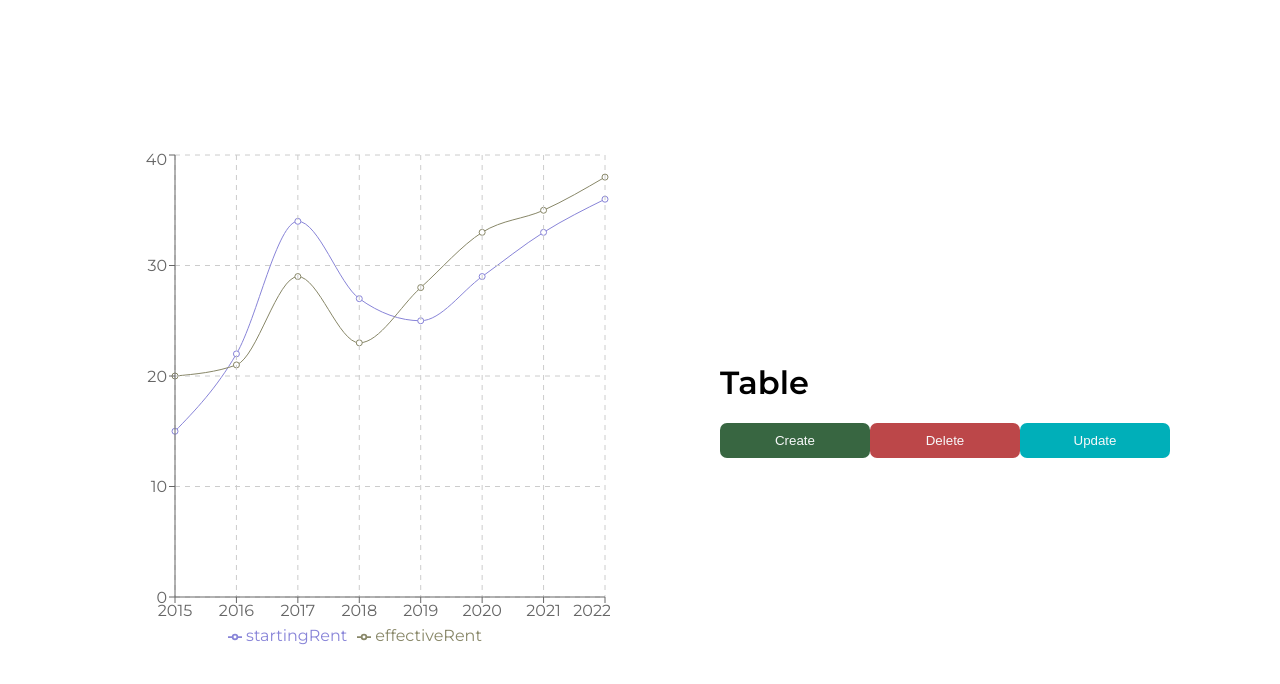
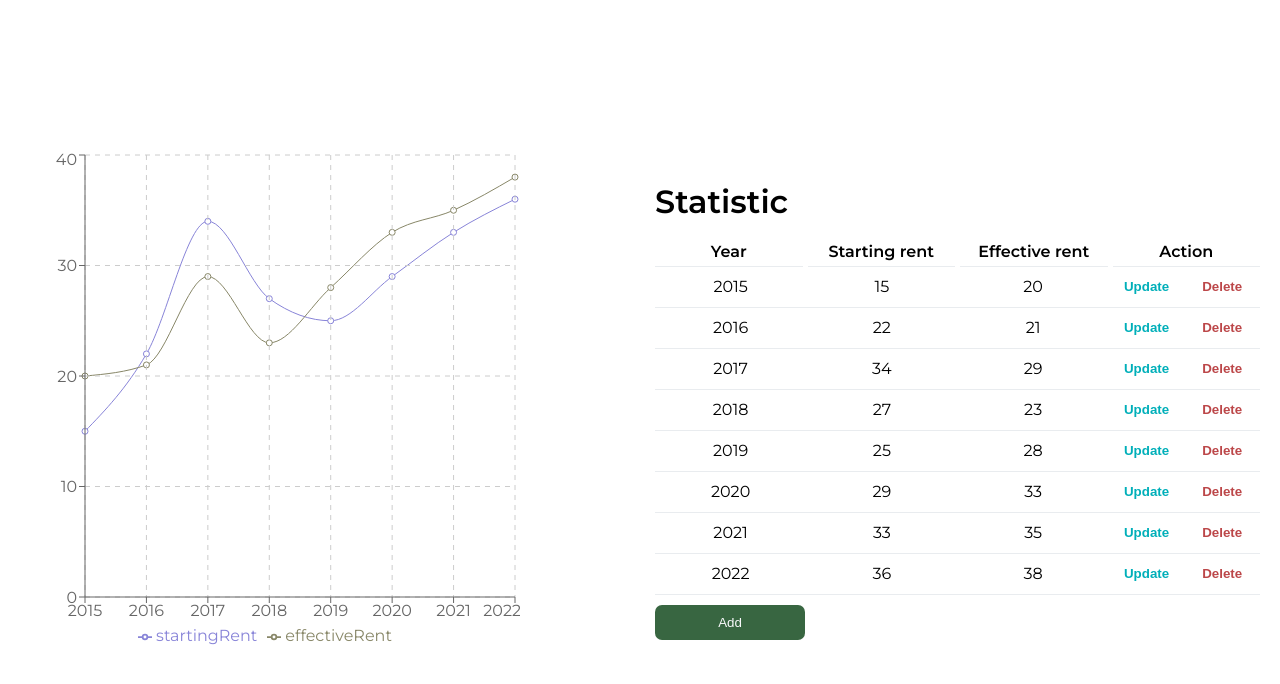
Before and after one commit to abramov-david/Charts-App, a React (Create React App) app: page / in a window 1280 px wide. Shown: the top 684 px of the page. Built offline with nearby package versions, Linux system fonts and the light colour scheme.

Commit message:
Create static component TableItem, fix styles

```diff
--- a/src/App.module.css
+++ b/src/App.module.css
@@ -1,7 +1,13 @@
 .app {
   display: flex;
   align-items: center;
-  justify-content: space-evenly;
+  justify-content: space-between;
+  padding: 0 20px;
+  min-height: 100vh;
+  column-gap: 30px;
+  column-gap: 30px;
+}
 
-  min-height: 100vh;
+.app div {
+  flex-basis: 50%;
 }
--- a/src/components/UI/Button.module.css
+++ b/src/components/UI/Button.module.css
@@ -1,28 +1,31 @@
 .btn {
   border: none;
   height: 35px;
-  width: 150px;
+  max-width: 150px;
+  width: 100%;
   border-radius: 7px;
   color: #f8f9fa;
   transition: 0.3s all;
   cursor: pointer;
   text-transform: capitalize;
+  background: none;
 }
 
-.greenBtn {
+.addBtn {
   background-color: #386641;
 }
-.greenBtn:hover {
+.addBtn:hover {
   background-color: #4c7554;
   box-shadow: rgba(0, 0, 0, 0.24) 0px 3px 8px;
 }
 
-.redBtn {
-  background-color: #bc4749;
+.deleteBtn {
+  color: #bc4749;
+  font-weight: 600;
+  height: 20px;
 }
-.redBtn:hover {
-  background-color: #c3595b;
-  box-shadow: rgba(0, 0, 0, 0.24) 0px 3px 8px;
+.deleteBtn:hover {
+  transform: scale(1.1);
 }
 
 .createBtn {
@@ -34,9 +37,10 @@
 }
 
 .updateBtn {
-  background-color: #00afb9;
+  color: #00afb9;
+  font-weight: 600;
+  height: 20px;
 }
 .updateBtn:hover {
-  background-color: #1ab7c0;
-  box-shadow: rgba(0, 0, 0, 0.24) 0px 3px 8px;
+  transform: scale(1.1);
 }
--- /dev/null
+++ b/src/components/table/Table.module.css
@@ -0,0 +1,12 @@
+.tableHead {
+  display: flex;
+  column-gap: 5px;
+}
+
+.tableHeader {
+  flex-basis: 25%;
+  font-weight: 600;
+  padding-bottom: 5px;
+  text-align: center;
+  border-bottom: 1px solid #e9ecef;
+}
--- a/src/components/table/Table.tsx
+++ b/src/components/table/Table.tsx
@@ -1,25 +1,41 @@
 import React from "react";
 import Button from "../UI/Button";
+import classes from "./Table.module.css";
+import TableItem from "./TableItem";
+
+let dummy_data = [
+  { id: "1", year: 2015, effectiveRent: 20, startingRent: 15 },
+  { id: "2", year: 2016, effectiveRent: 21, startingRent: 22 },
+  { id: "3", year: 2017, effectiveRent: 29, startingRent: 34 },
+  { id: "4", year: 2018, effectiveRent: 23, startingRent: 27 },
+  { id: "5", year: 2019, effectiveRent: 28, startingRent: 25 },
+  { id: "6", year: 2020, effectiveRent: 33, startingRent: 29 },
+  { id: "7", year: 2021, effectiveRent: 35, startingRent: 33 },
+  { id: "8", year: 2022, effectiveRent: 38, startingRent: 36 },
+];
 
 export default function Table() {
   return (
-    <div>
-      <h1>Table</h1>
-      <Button
-        title="create"
-        click={() => console.log("create")}
-        classBtn="greenBtn"
-      />
-      <Button
-        title="delete"
-        click={() => console.log("delete")}
-        classBtn="redBtn"
-      />
-      <Button
-        title="update"
-        click={() => console.log("delete")}
-        classBtn="updateBtn"
-      />
+    <div className={classes.table}>
+      <h1>Statistic</h1>
+      <section className={classes.tableHead}>
+        <div className={classes.tableHeader}>Year</div>
+        <div className={classes.tableHeader}>Starting rent</div>
+        <div className={classes.tableHeader}>Effective rent</div>
+        <div className={classes.tableHeader}>Action</div>
+      </section>
+      <section className={classes.tableContent}>
+        {dummy_data.map((item) => {
+          return (
+            <TableItem
+              year={item.year}
+              sr={item.startingRent}
+              er={item.effectiveRent}
+            />
+          );
+        })}
+      </section>
+      <Button title="add" click={() => console.log("add")} classBtn="addBtn" />
     </div>
   );
 }
--- /dev/null
+++ b/src/components/table/TableItem.module.css
@@ -0,0 +1,18 @@
+.tableItem {
+  display: flex;
+  text-align: center;
+  align-items: center;
+  margin: 10px 0;
+  border-bottom: 1px solid #e9ecef;
+  padding-bottom: 10px;
+}
+
+.btns {
+  display: flex;
+  align-items: center;
+  justify-content: center;
+}
+
+.btns button {
+  margin: 0 auto;
+}
--- a/src/components/table/TableItem.tsx
+++ b/src/components/table/TableItem.tsx
@@ -1,5 +1,31 @@
 import React from "react";
+import classes from "./TableItem.module.css";
+import Button from "../UI/Button";
 
-export default function TableItem() {
-  return <div>TableItem</div>;
+interface TableItemProps {
+  year: number;
+  er: number;
+  sr: number;
 }
+
+export default function TableItem({ year, sr, er }: TableItemProps) {
+  return (
+    <div className={classes.tableItem}>
+      <div>{year}</div>
+      <div>{sr}</div>
+      <div>{er}</div>
+      <div className={classes.btns}>
+        <Button
+          title="update"
+          click={() => console.log("add")}
+          classBtn="updateBtn"
+        />
+        <Button
+          title="delete"
+          click={() => console.log("add")}
+          classBtn="deleteBtn"
+        />
+      </div>
+    </div>
+  );
+}
```
